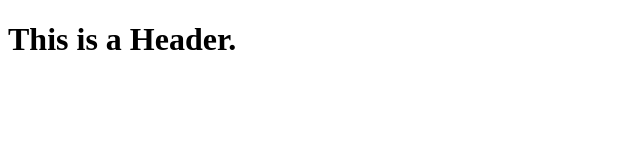
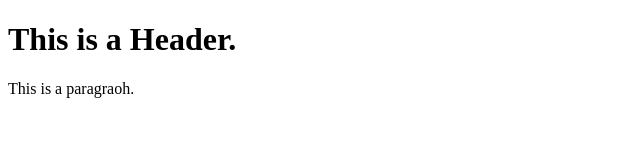
Before and after one commit to Alex0Mar/git-test, a plain HTML site: page index.html in a window 1280 px wide. Shown: the whole page, without its empty margins (0-640 px from the left). Drawn offline with Linux system fonts and the light colour scheme.

Commit message:
Second commit

```diff
--- a/index.html
+++ b/index.html
@@ -2,5 +2,6 @@
 <html>
     <body>
             <h1>This is a Header. </h1>
+            <p>This is a paragraoh.</p>
     </body>
 </html>
```
